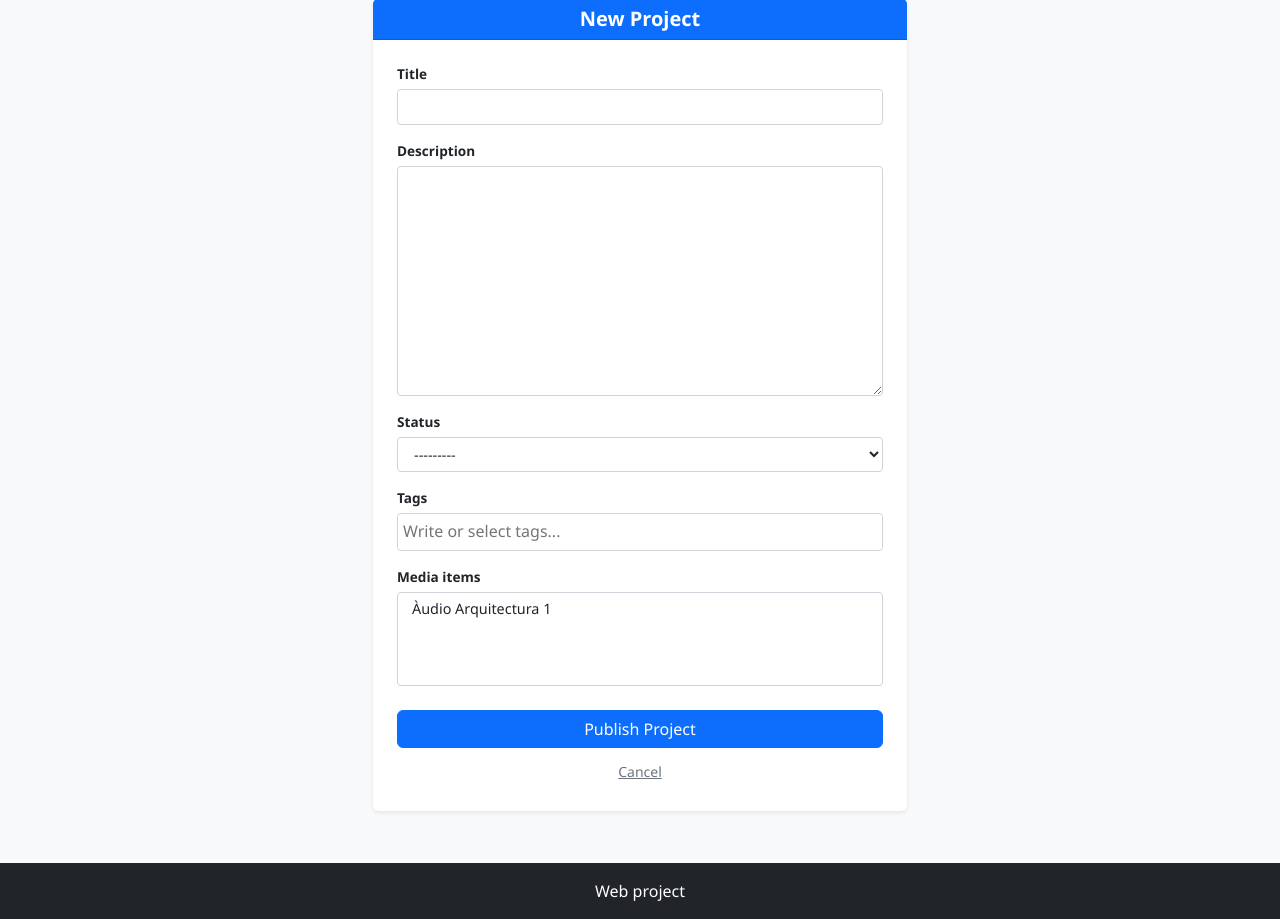
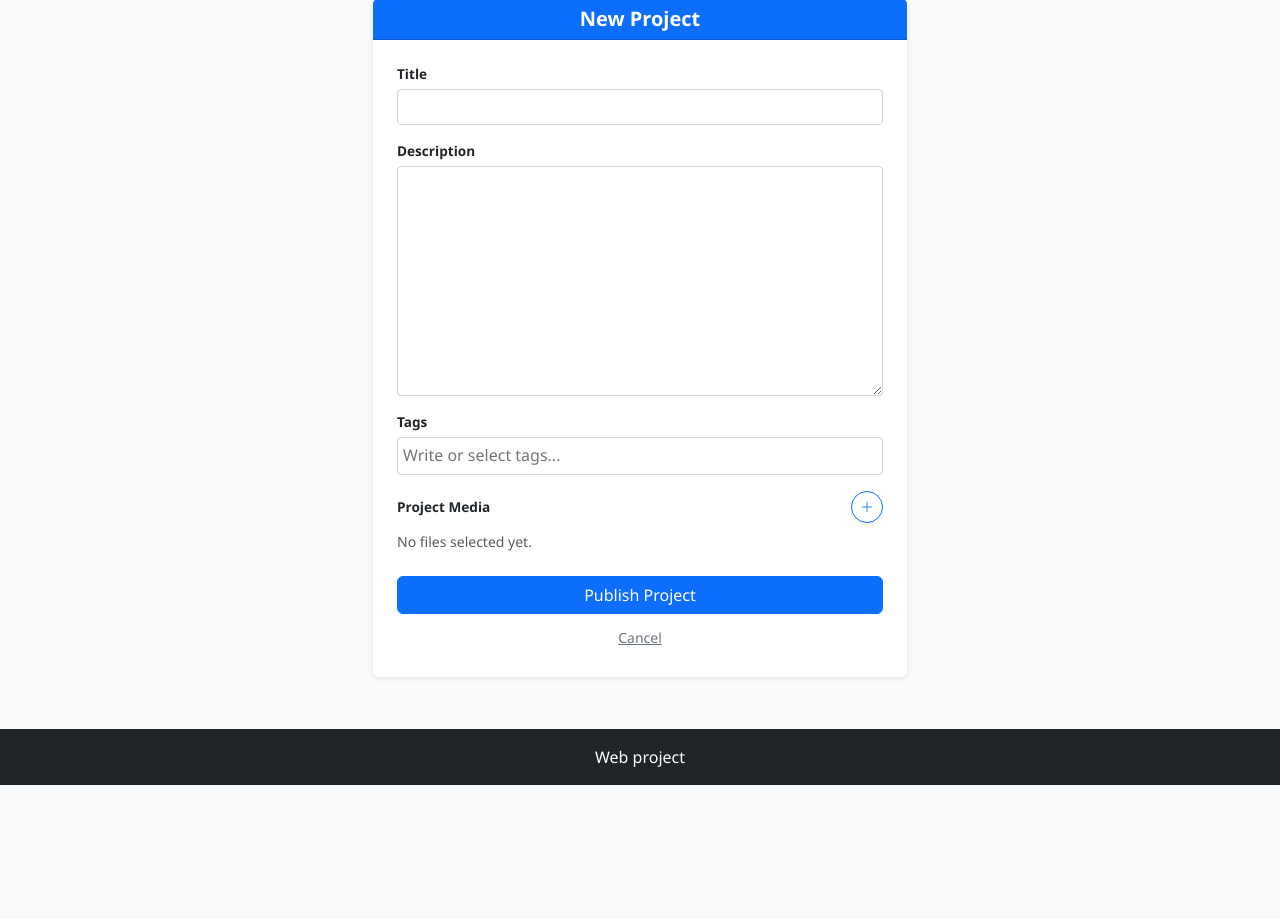
Before and after one commit to eem-3/web-project, a Django app: page /project/new/ in a window 1280 px wide. Shown: the part 106-1025 px from the top of the page. After the commit the page ends 891 px from the top, so only its background shows below. Run offline with Django 5.2, Linux system fonts and the light colour scheme; data comes from the database, SQL or seed files in the repository; both versions use the stored data as it was after the commit; some libraries are stand-ins or nearby versions.

Commit message:
Crear projectes amb arxius

```diff
--- a/core/models.py
+++ b/core/models.py
@@ -46,7 +46,7 @@ class Entity(models.Model):
             return reverse('core:project_detail', kwargs={'pk': self.pk})
         elif self.type == 2:
             return reverse('core:media_detail', kwargs={'pk': self.pk})
-        return reverse('core:project_detail', kwargs={'pk': self.pk})
+        return reverse('core:home')
 
 class Media(Entity):
     file = models.FileField(upload_to='uploads/%Y/%m/%d', null=True)
--- a/core/urls.py
+++ b/core/urls.py
@@ -4,7 +4,8 @@ from . import views
 app_name = 'core'
 urlpatterns = [
     path('', views.view_home, name='home'),
-    path('project/new/', views.PostCreateProject.as_view(), name='project_create'), # CREATE
+    path('project/new/', views.PostCreateProject.as_view(), name='project_create'),
 
-    path('entity/<uuid:pk>/', views.EntityView1, name='project_detail'),
+    path('project/<uuid:pk>/', views.EntityView1, name='project_detail'),
+    path('media/<uuid:pk>/', views.EntityView1, name='media_detail'),
 ]
--- a/core/views.py
+++ b/core/views.py
@@ -1,14 +1,11 @@
 import uuid
 
-from django.shortcuts import render
-from django.contrib.auth.forms import UserCreationForm
 from django.urls import reverse_lazy
 from django.views.generic import CreateView
-from django.http import HttpResponse
 from .forms import BootstrapUserCreationForm
-from django.contrib.auth.decorators import login_required
 from django.shortcuts import render, get_object_or_404
-from .models import Entity, Project, Media, Comment, Tag
+from .models import Entity, Project, Media, Comment, Tag, Status
+from django.http import HttpResponseRedirect
 
 def view_home(request):
     if request.user.is_authenticated:
@@ -48,7 +45,7 @@ def EntityView1(request, pk):
 
 class PostCreateProject(CreateView):
     model = Project
-    fields = ['title', 'description', 'status', 'tags', 'media_items']
+    fields = ['title', 'description', 'tags']
     template_name = 'components/project_form.html'
     success_url = reverse_lazy('core:home')
 
@@ -86,4 +83,27 @@ class PostCreateProject(CreateView):
     def form_valid(self, form):
         form.instance.user = self.request.user
         form.instance.type = 1
-        return super().form_valid(form)
+        try:
+            form.instance.status = Status.objects.get(status_id=1)
+        except Status.DoesNotExist:
+            form.instance.status = Status.objects.first()
+        self.object = form.save()
+
+        files = self.request.FILES.getlist('upload_files')
+        for f in files:
+            new_media = Media.objects.create(
+                title=f"{f.name} [{self.object.title}]",
+                description=f"Resource uploaded for {self.object.title}",
+                description_ai="",  # Camp buit per defecte
+                user=self.request.user,
+                type=2,  # Tipus Media
+                status=self.object.status,
+                file=f,
+                filename=f.name,
+                size=f.size,
+                mimetype=f.content_type,
+                storage_url=""
+            )
+            self.object.media_items.add(new_media)
+
+        return HttpResponseRedirect(self.get_success_url())
--- a/templates/components/project_form.html
+++ b/templates/components/project_form.html
@@ -1,41 +1,16 @@
 {% extends "base.html" %}
 
 {% block content %}
-<!-- Estils originals + Select2 -->
+<link rel="stylesheet" href="https://cdn.jsdelivr.net/npm/bootstrap-icons@1.11.3/font/bootstrap-icons.min.css">
 <link href="https://cdn.jsdelivr.net/npm/select2@4.1.0-rc.0/dist/css/select2.min.css" rel="stylesheet" />
 
 <style>
-    /* El teu estil original */
-    .compact-form input,
-    .compact-form select,
-    .compact-form textarea {
-        display: block;
-        width: 100%;
-        padding: 0.375rem 0.75rem;
-        font-size: 0.9rem;
-        font-weight: 400;
-        line-height: 1.5;
-        color: #212529;
-        background-color: #fff;
-        background-clip: padding-box;
-        border: 1px solid #ced4da;
-        border-radius: 0.25rem;
-        transition: border-color .15s ease-in-out, box-shadow .15s ease-in-out;
+    .compact-form input, .compact-form select, .compact-form textarea {
+        display: block; width: 100%; padding: 0.375rem 0.75rem; font-size: 0.9rem;
+        font-weight: 400; line-height: 1.5; color: #212529; background-color: #fff;
+        border: 1px solid #ced4da; border-radius: 0.25rem;
     }
-
-    /* Ajust per a Select2 perquè sembli un input compacte */
-    .select2-container--default .select2-selection--multiple {
-        border: 1px solid #ced4da !important;
-        min-height: 38px;
-    }
-    .select2-container .select2-selection--multiple .select2-selection__choice {
-        background-color: #0d6efd;
-        border: none;
-        color: white;
-        font-size: 0.8rem;
-        border-radius: 4px;
-    }
-
+    .select2-container--default .select2-selection--multiple { border: 1px solid #ced4da !important; min-height: 38px; }
     .form-group { margin-bottom: 1rem; }
     .form-label { font-weight: 600; font-size: 0.85rem; margin-bottom: 0.3rem; display: block; }
 </style>
@@ -49,48 +24,112 @@
                 </div>
 
                 <div class="card-body p-4 compact-form">
-                    <form method="post" id="project-form">
+                    <form method="post" id="project-form" enctype="multipart/form-data">
                         {% csrf_token %}
 
                         {% for field in form %}
                         <div class="form-group">
                             <label class="form-label">{{ field.label }}</label>
                             {{ field }}
-
-                            {% if field.help_text %}
-                                <div class="text-muted" style="font-size: 0.75rem;">{{ field.help_text }}</div>
-                            {% endif %}
-
-                            {% for error in field.errors %}
-                                <div class="text-danger small">{{ error }}</div>
-                            {% endfor %}
+                            {% for error in field.errors %}<div class="text-danger small">{{ error }}</div>{% endfor %}
                         </div>
                         {% endfor %}
+
+                        <div class="form-group mb-4">
+                            <label class="form-label d-flex justify-content-between align-items-center">
+                                Project Media
+                                <div class="dropdown">
+                                    <button class="btn btn-outline-primary btn-sm rounded-circle shadow-sm" type="button" id="addMediaMenu" data-bs-toggle="dropdown" aria-expanded="false" style="width: 32px; height: 32px; padding: 0;">
+                                        <i class="bi bi-plus-lg"></i>
+                                    </button>
+                                    <ul class="dropdown-menu dropdown-menu-end shadow border-0" aria-labelledby="addMediaMenu">
+                                        <li>
+                                            <label class="dropdown-item py-2" style="cursor: pointer;">
+                                                <i class="bi bi-laptop me-2"></i> Upload from device
+                                                <input type="file" name="upload_files" id="fileInput" multiple class="d-none">
+                                            </label>
+                                        </li>
+                                        <li>
+                                            <button type="button" class="dropdown-item py-2 text-muted" disabled>
+                                                <i class="bi bi-search me-2"></i> Browse website (Coming soon)
+                                            </button>
+                                        </li>
+                                    </ul>
+                                </div>
+                            </label>
+
+                            <div id="fileListPreview" class="mt-2 d-flex flex-wrap gap-2">
+                                <p class="text-muted small w-100 mb-0" id="noFilesMsg">No files selected yet.</p>
+                            </div>
+                        </div>
 
                         <div class="d-grid gap-2 mt-4">
                             <button type="submit" class="btn btn-primary">Publish Project</button>
                             <a href="{% url 'core:home' %}" class="btn btn-sm btn-link text-secondary text-center">Cancel</a>
                         </div>
-                    </form>
-                </div>
+                    </form> </div>
             </div>
         </div>
     </div>
 </div>
 
-<!-- Scripts necessaris -->
 <script src="https://code.jquery.com/jquery-3.6.0.min.js"></script>
 <script src="https://cdn.jsdelivr.net/npm/select2@4.1.0-rc.0/dist/js/select2.min.js"></script>
 
 <script>
 $(document).ready(function() {
-    // Apliquem Select2 al camp de tags (id generat per Django)
     $('#id_tags').select2({
-        tags: true,
-        tokenSeparators: [',', ' '],
-        placeholder: "Write or select tags...",
-        width: '100%'
+        tags: true, tokenSeparators: [',', ' '],
+        placeholder: "Write or select tags...", width: '100%'
     });
+
+    // Lògica per acumular fitxers
+    const fileInput = document.getElementById('fileInput');
+    const preview = document.getElementById('fileListPreview');
+    let allFiles = []; // Llista interna per guardar tots els fitxers afegits
+
+    fileInput.addEventListener('change', function(e) {
+        const newFiles = Array.from(e.target.files);
+
+        // Afegim els nous fitxers a la nostra llista global
+        allFiles = allFiles.concat(newFiles);
+
+        renderPreview();
+        updateInputFiles(); // Actualitzem l'input real per a l'enviament
+    });
+
+    function renderPreview() {
+        preview.innerHTML = '';
+        if (allFiles.length === 0) {
+            preview.innerHTML = '<p class="text-muted small w-100 mb-0">No files selected yet.</p>';
+            return;
+        }
+
+        allFiles.forEach((file, index) => {
+            const badge = document.createElement('span');
+            badge.className = 'badge bg-light text-dark border p-2 small d-flex align-items-center shadow-sm';
+            badge.innerHTML = `
+                <i class="bi bi-file-earmark-check me-2 text-primary"></i>
+                ${file.name}
+                <i class="bi bi-x-lg ms-2 text-danger cursor-pointer" onclick="removeFile(${index})" style="cursor:pointer"></i>
+            `;
+            preview.appendChild(badge);
+        });
+    }
+
+    // Funció per esborrar un fitxer de la llista abans de pujar-lo
+    window.removeFile = function(index) {
+        allFiles.splice(index, 1);
+        renderPreview();
+        updateInputFiles();
+    };
+
+    // Truc tècnic per sincronitzar la nostra llista JS amb l'input del formulari
+    function updateInputFiles() {
+        const dataTransfer = new DataTransfer();
+        allFiles.forEach(file => dataTransfer.items.add(file));
+        fileInput.files = dataTransfer.files;
+    }
 });
 </script>
 {% endblock %}
```
Also changed, not shown: templates/components/entity_detail.html (+17 -1 lines), db.sqlite3, media/uploads/2026/05/12/arxiu.png (added), media/uploads/2026/05/12/arxiu_bW8ZO8B.png (added), 2 other files.
